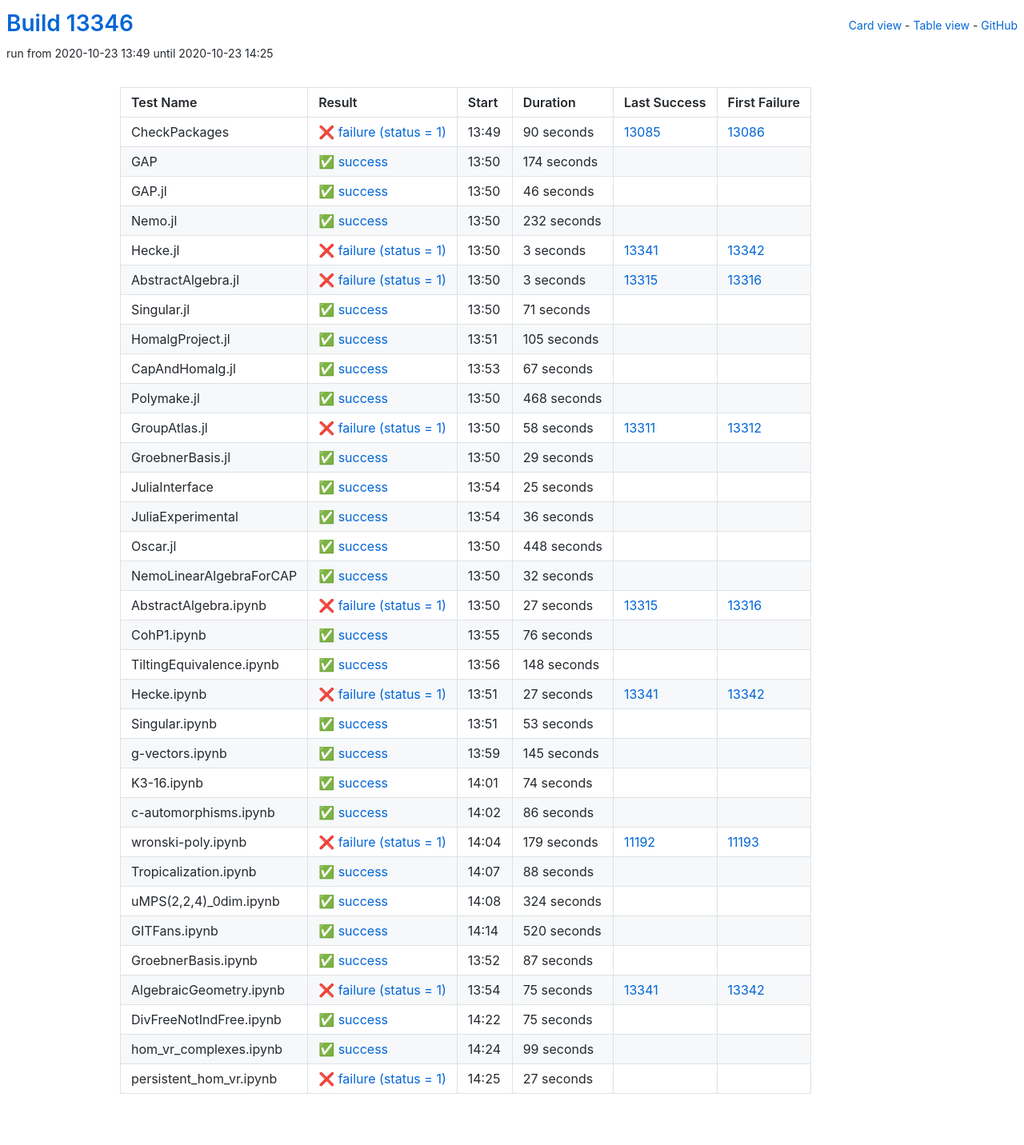
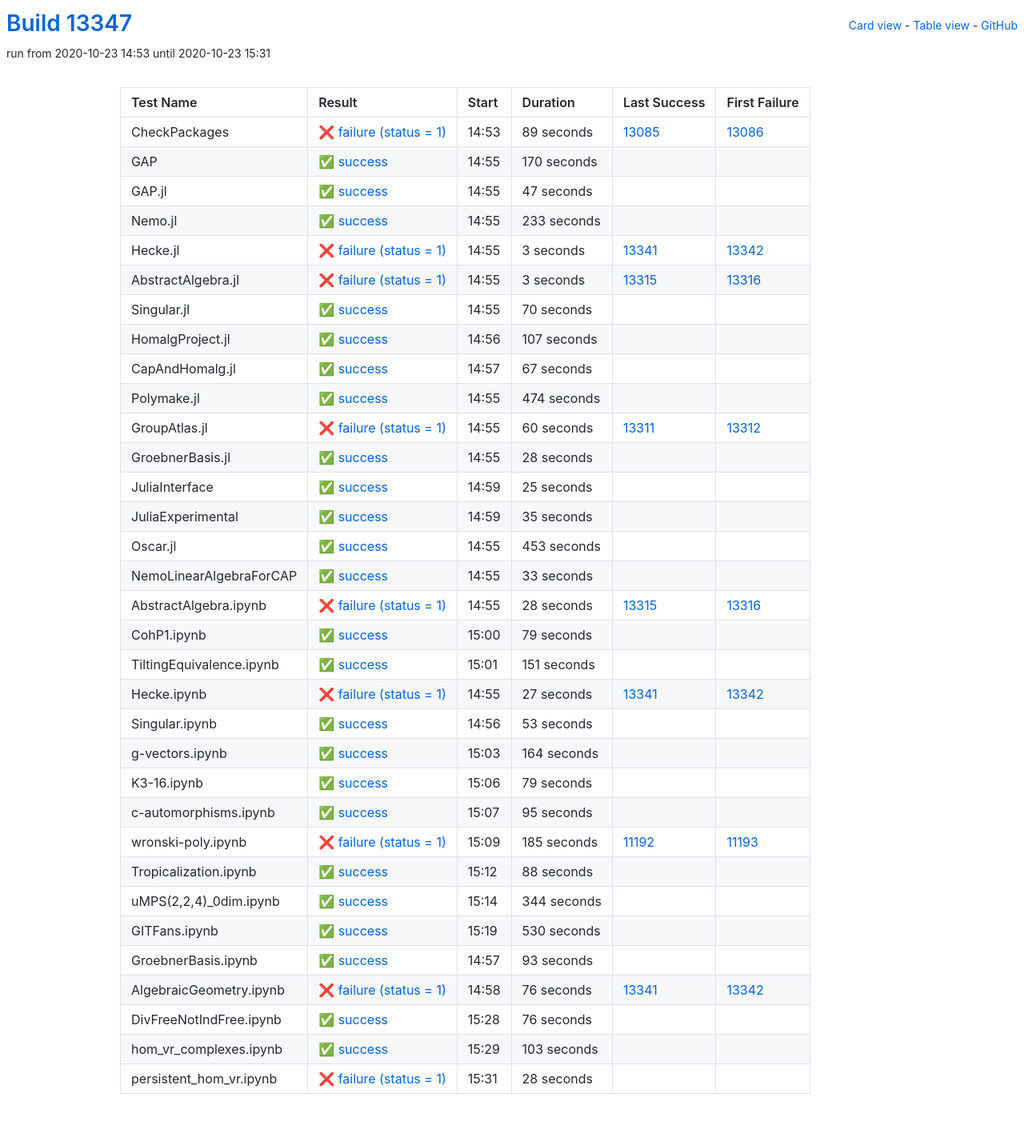
Before and after one commit to oscar-system/oscar-ci-status, a Jekyll site: the page built from table.html, in a window 1280 px wide. Shown: the whole page at 80% size. Built offline with Jekyll 4.4.1, drawn with Linux system fonts in a browser that asks for light colours.

Commit message:
Build #13347

```diff
--- a/_data/ci.yml
+++ b/_data/ci.yml
@@ -1,6 +1,6 @@
 ---
-build: 13346
-build_url: https://oscarci.mathematik.uni-kl.de/job/oscar/13346/
+build: 13347
+build_url: https://oscarci.mathematik.uni-kl.de/job/oscar/13347/
 job: oscar
 organization: oscar-system
 repo: oscar-ci-status
@@ -8,56 +8,56 @@
 tests:
 - name: CheckPackages
   id: checkpackages
-  log: https://oscarci.mathematik.uni-kl.de/job/oscar/13346/artifact/logs/build-13346/CheckPackages.log
-  start: 2020-10-23 13:49
+  log: https://oscarci.mathematik.uni-kl.de/job/oscar/13347/artifact/logs/build-13347/CheckPackages.log
+  start: 2020-10-23 14:53
   success: false
   exitcode: 1
   status: failure
-  duration: 90
+  duration: 89
   last_success: 13085
   last_success_url: https://oscarci.mathematik.uni-kl.de/job/oscar/13085/
   first_failure: 13086
   first_failure_url: https://oscarci.mathematik.uni-kl.de/job/oscar/13086/
 - name: GAP
   id: gap
-  log: https://oscarci.mathematik.uni-kl.de/job/oscar/13346/artifact/logs/build-13346/GAP.log
-  start: 2020-10-23 13:50
+  log: https://oscarci.mathematik.uni-kl.de/job/oscar/13347/artifact/logs/build-13347/GAP.log
+  start: 2020-10-23 14:55
   success: true
   exitcode: 0
   status: success
-  duration: 174
+  duration: 170
   last_success: false
   last_success_url:
   first_failure: false
   first_failure_url:
 - name: GAP.jl
   id: gap-jl
-  log: https://oscarci.mathematik.uni-kl.de/job/oscar/13346/artifact/logs/build-13346/GAP.jl.log
-  start: 2020-10-23 13:50
+  log: https://oscarci.mathematik.uni-kl.de/job/oscar/13347/artifact/logs/build-13347/GAP.jl.log
+  start: 2020-10-23 14:55
   success: true
   exitcode: 0
   status: success
-  duration: 46
+  duration: 47
   last_success: false
   last_success_url:
   first_failure: false
   first_failure_url:
 - name: Nemo.jl
   id: nemo-jl
-  log: https://oscarci.mathematik.uni-kl.de/job/oscar/13346/artifact/logs/build-13346/Nemo.jl.log
-  start: 2020-10-23 13:50
+  log: https://oscarci.mathematik.uni-kl.de/job/oscar/13347/artifact/logs/build-13347/Nemo.jl.log
+  start: 2020-10-23 14:55
   success: true
   exitcode: 0
   status: success
-  duration: 232
+  duration: 233
   last_success: false
   last_success_url:
   first_failure: false
   first_failure_url:
 - name: Hecke.jl
   id: hecke-jl
-  log: https://oscarci.mathematik.uni-kl.de/job/oscar/13346/artifact/logs/build-13346/Hecke.jl.log
-  start: 2020-10-23 13:50
+  log: https://oscarci.mathematik.uni-kl.de/job/oscar/13347/artifact/logs/build-13347/Hecke.jl.log
+  start: 2020-10-23 14:55
   success: false
   exitcode: 1
   status: failure
@@ -68,8 +68,8 @@
   first_failure_url: https://oscarci.mathematik.uni-kl.de/job/oscar/13342/
 - name: AbstractAlgebra.jl
   id: abstractalgebra-jl
-  log: https://oscarci.mathematik.uni-kl.de/job/oscar/13346/artifact/logs/build-13346/AbstractAlgebra.jl.log
-  start: 2020-10-23 13:50
+  log: https://oscarci.mathematik.uni-kl.de/job/oscar/13347/artifact/logs/build-13347/AbstractAlgebra.jl.log
+  start: 2020-10-23 14:55
   success: false
   exitcode: 1
   status: failure
@@ -80,32 +80,32 @@
   first_failure_url: https://oscarci.mathematik.uni-kl.de/job/oscar/13316/
 - name: Singular.jl
   id: singular-jl
-  log: https://oscarci.mathematik.uni-kl.de/job/oscar/13346/artifact/logs/build-13346/Singular.jl.log
-  start: 2020-10-23 13:50
+  log: https://oscarci.mathematik.uni-kl.de/job/oscar/13347/artifact/logs/build-13347/Singular.jl.log
+  start: 2020-10-23 14:55
   success: true
   exitcode: 0
   status: success
-  duration: 71
+  duration: 70
   last_success: false
   last_success_url:
   first_failure: false
   first_failure_url:
 - name: HomalgProject.jl
   id: homalgproject-jl
-  log: https://oscarci.mathematik.uni-kl.de/job/oscar/13346/artifact/logs/build-13346/HomalgProject.jl.log
-  start: 2020-10-23 13:51
+  log: https://oscarci.mathematik.uni-kl.de/job/oscar/13347/artifact/logs/build-13347/HomalgProject.jl.log
+  start: 2020-10-23 14:56
   success: true
   exitcode: 0
   status: success
-  duration: 105
+  duration: 107
   last_success: false
   last_success_url:
   first_failure: false
   first_failure_url:
 - name: CapAndHomalg.jl
   id: capandhomalg-jl
-  log: https://oscarci.mathematik.uni-kl.de/job/oscar/13346/artifact/logs/build-13346/CapAndHomalg.jl.log
-  start: 2020-10-23 13:53
+  log: https://oscarci.mathematik.uni-kl.de/job/oscar/13347/artifact/logs/build-13347/CapAndHomalg.jl.log
+  start: 2020-10-23 14:57
   success: true
   exitcode: 0
   status: success
@@ -116,44 +116,44 @@
   first_failure_url:
 - name: Polymake.jl
   id: polymake-jl
-  log: https://oscarci.mathematik.uni-kl.de/job/oscar/13346/artifact/logs/build-13346/Polymake.jl.log
-  start: 2020-10-23 13:50
+  log: https://oscarci.mathematik.uni-kl.de/job/oscar/13347/artifact/logs/build-13347/Polymake.jl.log
+  start: 2020-10-23 14:55
   success: true
   exitcode: 0
   status: success
-  duration: 468
+  duration: 474
   last_success: false
   last_success_url:
   first_failure: false
   first_failure_url:
 - name: GroupAtlas.jl
   id: groupatlas-jl
-  log: https://oscarci.mathematik.uni-kl.de/job/oscar/13346/artifact/logs/build-13346/GroupAtlas.jl.log
-  start: 2020-10-23 13:50
+  log: https://oscarci.mathematik.uni-kl.de/job/oscar/13347/artifact/logs/build-13347/GroupAtlas.jl.log
+  start: 2020-10-23 14:55
   success: false
   exitcode: 1
   status: failure
-  duration: 58
+  duration: 60
   last_success: 13311
   last_success_url: https://oscarci.mathematik.uni-kl.de/job/oscar/13311/
   first_failure: 13312
   first_failure_url: https://oscarci.mathematik.uni-kl.de/job/oscar/13312/
 - name: GroebnerBasis.jl
   id: groebnerbasis-jl
-  log: https://oscarci.mathematik.uni-kl.de/job/oscar/13346/artifact/logs/build-13346/GroebnerBasis.jl.log
-  start: 2020-10-23 13:50
+  log: https://oscarci.mathematik.uni-kl.de/job/oscar/13347/artifact/logs/build-13347/GroebnerBasis.jl.log
+  start: 2020-10-23 14:55
   success: true
   exitcode: 0
   status: success
-  duration: 29
+  duration: 28
   last_success: false
   last_success_url:
   first_failure: false
   first_failure_url:
 - name: JuliaInterface
   id: juliainterface
-  log: https://oscarci.mathematik.uni-kl.de/job/oscar/13346/artifact/logs/build-13346/JuliaInterface.log
-  start: 2020-10-23 13:54
+  log: https://oscarci.mathematik.uni-kl.de/job/oscar/13347/artifact/logs/build-13347/JuliaInterface.log
+  start: 2020-10-23 14:59
   success: true
   exitcode: 0
   status: success
@@ -164,80 +164,80 @@
   first_failure_url:
 - name: JuliaExperimental
   id: juliaexperimental
-  log: https://oscarci.mathematik.uni-kl.de/job/oscar/13346/artifact/logs/build-13346/JuliaExperimental.log
-  start: 2020-10-23 13:54
+  log: https://oscarci.mathematik.uni-kl.de/job/oscar/13347/artifact/logs/build-13347/JuliaExperimental.log
+  start: 2020-10-23 14:59
   success: true
   exitcode: 0
   status: success
-  duration: 36
+  duration: 35
   last_success: false
   last_success_url:
   first_failure: false
   first_failure_url:
 - name: Oscar.jl
   id: oscar-jl
-  log: https://oscarci.mathematik.uni-kl.de/job/oscar/13346/artifact/logs/build-13346/Oscar.jl.log
-  start: 2020-10-23 13:50
+  log: https://oscarci.mathematik.uni-kl.de/job/oscar/13347/artifact/logs/build-13347/Oscar.jl.log
+  start: 2020-10-23 14:55
   success: true
   exitcode: 0
   status: success
-  duration: 448
+  duration: 453
   last_success: false
   last_success_url:
   first_failure: false
   first_failure_url:
 - name: NemoLinearAlgebraForCAP
   id: nemolinearalgebraforcap
-  log: https://oscarci.mathematik.uni-kl.de/job/oscar/13346/artifact/logs/build-13346/NemoLinearAlgebraForCAP.log
-  start: 2020-10-23 13:50
+  log: https://oscarci.mathematik.uni-kl.de/job/oscar/13347/artifact/logs/build-13347/NemoLinearAlgebraForCAP.log
+  start: 2020-10-23 14:55
   success: true
   exitcode: 0
   status: success
-  duration: 32
+  duration: 33
   last_success: false
   last_success_url:
   first_failure: false
   first_failure_url:
 - name: AbstractAlgebra.ipynb
   id: abstractalgebra-ipynb
-  log: https://oscarci.mathematik.uni-kl.de/job/oscar/13346/artifact/logs/build-13346/AbstractAlgebra.ipynb.log
-  start: 2020-10-23 13:50
+  log: https://oscarci.mathematik.uni-kl.de/job/oscar/13347/artifact/logs/build-13347/AbstractAlgebra.ipynb.log
+  start: 2020-10-23 14:55
   success: false
   exitcode: 1
   status: failure
-  duration: 27
+  duration: 28
   last_success: 13315
   last_success_url: https://oscarci.mathematik.uni-kl.de/job/oscar/13315/
   first_failure: 13316
   first_failure_url: https://oscarci.mathematik.uni-kl.de/job/oscar/13316/
 - name: CohP1.ipynb
   id: cohp1-ipynb
-  log: https://oscarci.mathematik.uni-kl.de/job/oscar/13346/artifact/logs/build-13346/CohP1.ipynb.log
-  start: 2020-10-23 13:55
+  log: https://oscarci.mathematik.uni-kl.de/job/oscar/13347/artifact/logs/build-13347/CohP1.ipynb.log
+  start: 2020-10-23 15:00
   success: true
   exitcode: 0
   status: success
-  duration: 76
+  duration: 79
   last_success: false
   last_success_url:
   first_failure: false
   first_failure_url:
 - name: TiltingEquivalence.ipynb
   id: tiltingequivalence-ipynb
-  log: https://oscarci.mathematik.uni-kl.de/job/oscar/13346/artifact/logs/build-13346/TiltingEquivalence.ipynb.log
-  start: 2020-10-23 13:56
+  log: https://oscarci.mathematik.uni-kl.de/job/oscar/13347/artifact/logs/build-13347/TiltingEquivalence.ipynb.log
+  start: 2020-10-23 15:01
   success: true
   exitcode: 0
   status: success
-  duration: 148
+  duration: 151
   last_success: false
   last_success_url:
   first_failure: false
   first_failure_url:
 - name: Hecke.ipynb
   id: hecke-ipynb
-  log: https://oscarci.mathematik.uni-kl.de/job/oscar/13346/artifact/logs/build-13346/Hecke.ipynb.log
-  start: 2020-10-23 13:51
+  log: https://oscarci.mathematik.uni-kl.de/job/oscar/13347/artifact/logs/build-13347/Hecke.ipynb.log
+  start: 2020-10-23 14:55
   success: false
   exitcode: 1
   status: failure
@@ -248,8 +248,8 @@
   first_failure_url: https://oscarci.mathematik.uni-kl.de/job/oscar/13342/
 - name: Singular.ipynb
   id: singular-ipynb
-  log: https://oscarci.mathematik.uni-kl.de/job/oscar/13346/artifact/logs/build-13346/Singular.ipynb.log
-  start: 2020-10-23 13:51
+  log: https://oscarci.mathematik.uni-kl.de/job/oscar/13347/artifact/logs/build-13347/Singular.ipynb.log
+  start: 2020-10-23 14:56
   success: true
   exitcode: 0
   status: success
@@ -260,56 +260,56 @@
   first_failure_url:
 - name: g-vectors.ipynb
   id: g-vectors-ipynb
-  log: https://oscarci.mathematik.uni-kl.de/job/oscar/13346/artifact/logs/build-13346/g-vectors.ipynb.log
-  start: 2020-10-23 13:59
+  log: https://oscarci.mathematik.uni-kl.de/job/oscar/13347/artifact/logs/build-13347/g-vectors.ipynb.log
+  start: 2020-10-23 15:03
   success: true
   exitcode: 0
   status: success
-  duration: 145
+  duration: 164
   last_success: false
   last_success_url:
   first_failure: false
   first_failure_url:
 - name: K3-16.ipynb
   id: k3-16-ipynb
-  log: https://oscarci.mathematik.uni-kl.de/job/oscar/13346/artifact/logs/build-13346/K3-16.ipynb.log
-  start: 2020-10-23 14:01
+  log: https://oscarci.mathematik.uni-kl.de/job/oscar/13347/artifact/logs/build-13347/K3-16.ipynb.log
+  start: 2020-10-23 15:06
   success: true
   exitcode: 0
   status: success
-  duration: 74
+  duration: 79
   last_success: false
   last_success_url:
   first_failure: false
   first_failure_url:
 - name: c-automorphisms.ipynb
   id: c-automorphisms-ipynb
-  log: https://oscarci.mathematik.uni-kl.de/job/oscar/13346/artifact/logs/build-13346/c-automorphisms.ipynb.log
-  start: 2020-10-23 14:02
+  log: https://oscarci.mathematik.uni-kl.de/job/oscar/13347/artifact/logs/build-13347/c-automorphisms.ipynb.log
+  start: 2020-10-23 15:07
   success: true
   exitcode: 0
   status: success
-  duration: 86
+  duration: 95
   last_success: false
   last_success_url:
   first_failure: false
   first_failure_url:
 - name: wronski-poly.ipynb
   id: wronski-poly-ipynb
-  log: https://oscarci.mathematik.uni-kl.de/job/oscar/13346/artifact/logs/build-13346/wronski-poly.ipynb.log
-  start: 2020-10-23 14:04
+  log: https://oscarci.mathematik.uni-kl.de/job/oscar/13347/artifact/logs/build-13347/wronski-poly.ipynb.log
+  start: 2020-10-23 15:09
   success: false
   exitcode: 1
   status: failure
-  duration: 179
+  duration: 185
   last_success: 11192
   last_success_url: https://oscarci.mathematik.uni-kl.de/job/oscar/11192/
   first_failure: 11193
   first_failure_url: https://oscarci.mathematik.uni-kl.de/job/oscar/11193/
 - name: Tropicalization.ipynb
   id: tropicalization-ipynb
-  log: https://oscarci.mathematik.uni-kl.de/job/oscar/13346/artifact/logs/build-13346/Tropicalization.ipynb.log
-  start: 2020-10-23 14:07
+  log: https://oscarci.mathematik.uni-kl.de/job/oscar/13347/artifact/logs/build-13347/Tropicalization.ipynb.log
+  start: 2020-10-23 15:12
   success: true
   exitcode: 0
   status: success
@@ -320,84 +320,84 @@
   first_failure_url:
 - name: uMPS(2,2,4)_0dim.ipynb
   id: umps-2-2-4-0dim-ipynb
-  log: https://oscarci.mathematik.uni-kl.de/job/oscar/13346/artifact/logs/build-13346/uMPS-2-2-4-_0dim.ipynb.log
-  start: 2020-10-23 14:08
+  log: https://oscarci.mathematik.uni-kl.de/job/oscar/13347/artifact/logs/build-13347/uMPS-2-2-4-_0dim.ipynb.log
+  start: 2020-10-23 15:14
   success: true
   exitcode: 0
   status: success
-  duration: 324
+  duration: 344
   last_success: false
   last_success_url:
   first_failure: false
   first_failure_url:
 - name: GITFans.ipynb
   id: gitfans-ipynb
-  log: https://oscarci.mathematik.uni-kl.de/job/oscar/13346/artifact/logs/build-13346/GITFans.ipynb.log
-  start: 2020-10-23 14:14
+  log: https://oscarci.mathematik.uni-kl.de/job/oscar/13347/artifact/logs/build-13347/GITFans.ipynb.log
+  start: 2020-10-23 15:19
   success: true
   exitcode: 0
   status: success
-  duration: 520
+  duration: 530
   last_success: false
   last_success_url:
   first_failure: false
   first_failure_url:
 - name: GroebnerBasis.ipynb
   id: groebnerbasis-ipynb
-  log: https://oscarci.mathematik.uni-kl.de/job/oscar/13346/artifact/logs/build-13346/GroebnerBasis.ipynb.log
-  start: 2020-10-23 13:52
+  log: https://oscarci.mathematik.uni-kl.de/job/oscar/13347/artifact/logs/build-13347/GroebnerBasis.ipynb.log
+  start: 2020-10-23 14:57
   success: true
   exitcode: 0
   status: success
-  duration: 87
+  duration: 93
   last_success: false
   last_success_url:
   first_failure: false
   first_failure_url:
 - name: AlgebraicGeometry.ipynb
   id: algebraicgeometry-ipynb
-  log: https://oscarci.mathematik.uni-kl.de/job/oscar/13346/artifact/logs/build-13346/AlgebraicGeometry.ipynb.log
-  start: 2020-10-23 13:54
+  log: https://oscarci.mathematik.uni-kl.de/job/oscar/13347/artifact/logs/build-13347/AlgebraicGeometry.ipynb.log
+  start: 2020-10-23 14:58
   success: false
   exitcode: 1
   status: failure
-  duration: 75
+  duration: 76
   last_success: 13341
   last_success_url: https://oscarci.mathematik.uni-kl.de/job/oscar/13341/
   first_failure: 13342
   first_failure_url: https://oscarci.mathematik.uni-kl.de/job/oscar/13342/
 - name: DivFreeNotIndFree.ipynb
   id: divfreenotindfree-ipynb
-  log: https://oscarci.mathematik.uni-kl.de/job/oscar/13346/artifact/logs/build-13346/DivFreeNotIndFree.ipynb.log
-  start: 2020-10-23 14:22
+  log: https://oscarci.mathematik.uni-kl.de/job/oscar/13347/artifact/logs/build-13347/DivFreeNotIndFree.ipynb.log
+  start: 2020-10-23 15:28
   success: true
   exitcode: 0
   status: success
-  duration: 75
+  duration: 76
   last_success: false
   last_success_url:
   first_failure: false
   first_failure_url:
 - name: hom_vr_complexes.ipynb
   id: hom-vr-complexes-ipynb
-  log: https://oscarci.mathematik.uni-kl.de/job/oscar/13346/artifact/logs/build-13346/hom_vr_complexes.ipynb.log
-  start: 2020-10-23 14:24
+  log: https://oscarci.mathematik.uni-kl.de/job/oscar/13347/artifact/logs/build-13347/hom_vr_complexes.ipynb.log
+  start: 2020-10-23 15:29
   success: true
   exitcode: 0
   status: success
-  duration: 99
+  duration: 103
   last_success: false
   last_success_url:
   first_failure: false
   first_failure_url:
 - name: persistent_hom_vr.ipynb
   id: persistent-hom-vr-ipynb
-  log: https://oscarci.mathematik.uni-kl.de/job/oscar/13346/artifact/logs/build-13346/persistent_hom_vr.ipynb.log
-  start: 2020-10-23 14:25
+  log: https://oscarci.mathematik.uni-kl.de/job/oscar/13347/artifact/logs/build-13347/persistent_hom_vr.ipynb.log
+  start: 2020-10-23 15:31
   success: false
   exitcode: 1
   status: failure
-  duration: 27
+  duration: 28
   last_success: false
   last_success_url:
   first_failure: false
```
Also changed, not shown: README.md.
